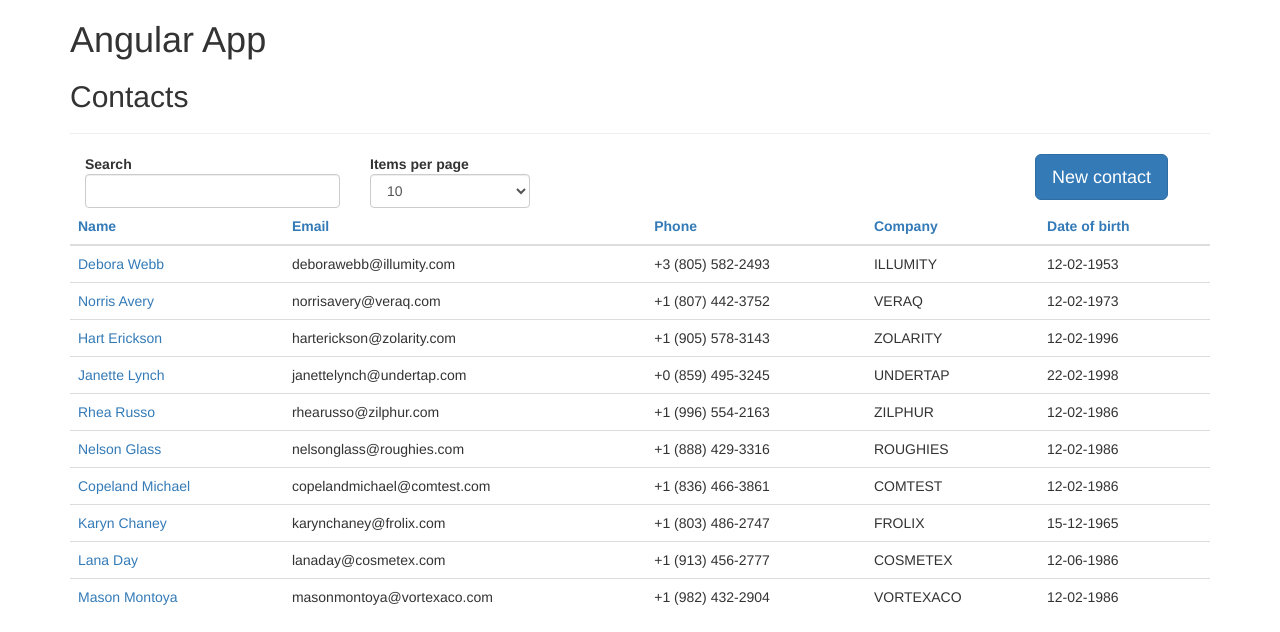
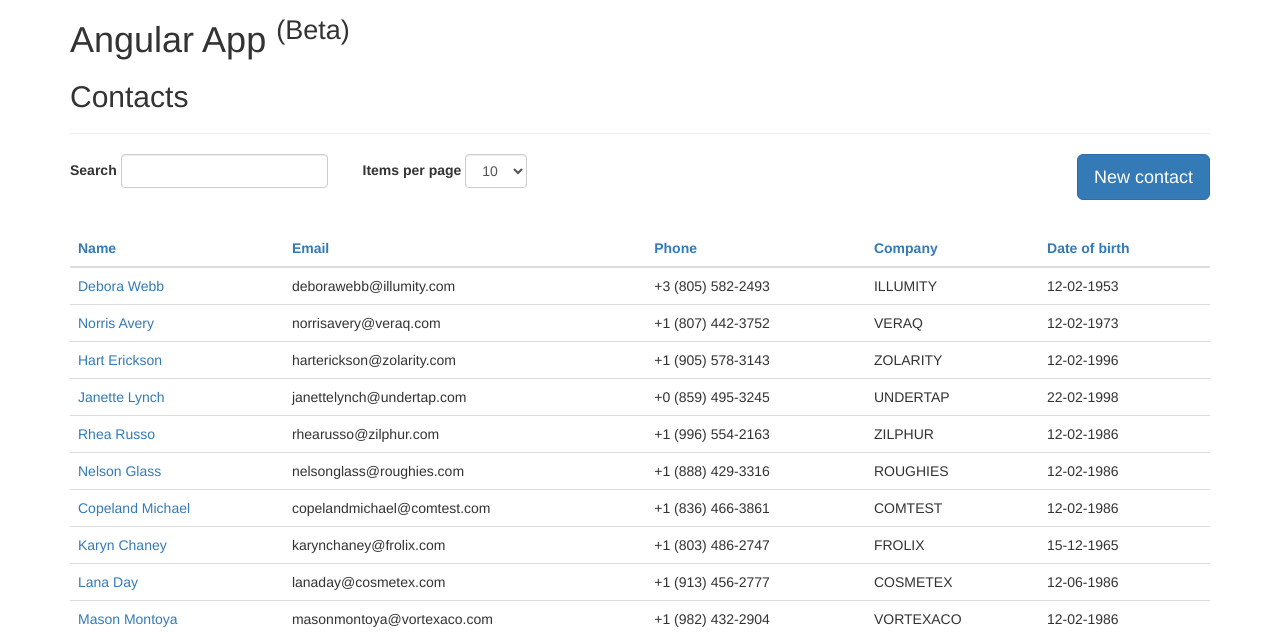
Before and after one commit to macruss/angular-app, a website: page src/index.html in a window 1280 px wide. Drawn offline with nearby package versions, Linux system fonts and the light colour scheme; some packages are replaced by stand-ins of ours; a script that the page names is missing.

Commit message:
changed page layout

```diff
--- a/src/css/main.css
+++ b/src/css/main.css
@@ -1,6 +1,9 @@
 /*.form-control {
   width: 30% !important;
 }*/
+.table {
+  margin-top: 30px !important;
+}
 
 th>a {
   -webkit-user-select: none;
--- a/src/index.html
+++ b/src/index.html
@@ -9,7 +9,7 @@
 </head>
 <body>
   <div class="container">
-    <h1>Angular App</h1>
+    <h1>Angular App <sup>(Beta)</sup></h1>
 
     <div ng-view></div>
   </div>
--- a/src/partials/contacts.html
+++ b/src/partials/contacts.html
@@ -1,19 +1,22 @@
 <h2>Contacts</h2>
 <hr>
-
+<div class="row">
+  <form class="form-inline">
     <div class="col-sm-3">
       <b>Search</b>
       <input class="form-control" id="search" ng-model="vm.search" ng-change="vm.setTotalItems()">
     </div>
 
-  <div class="col-sm-2">
+    <div class="col-sm-3">
       <b>Items per page </b>
       <select class="form-control" ng-model="vm.itemsPerPage" ng-options="opt for opt in vm.optItemsPerPage"></select>
     </div>
+  </form>
+  <div class="col-sm-2 pull-right">
+    <button onclick="location.href='#/new-contact'" class="btn  btn-primary btn-lg pull-right">New contact</button>
+  </div>
+</div>
 
-  <div class="col-sm-2 pull-right">
-    <button onclick="location.href='#/new-contact'" class="btn  btn-primary btn-lg ">New contact</button>
-  </div>
 <table class="table table-hover">
   <thead>
     <tr>
@@ -60,4 +63,8 @@
   </tbody>
 </table>
 
-<pagination total-items="vm.totalItems" ng-model="vm.currentPage" items-per-page="vm.itemsPerPage"></pagination>
+<div class="row">
+  <div class="col-sm-4 pull-left">
+    <pagination class=" pull-left" total-items="vm.totalItems" ng-model="vm.currentPage" items-per-page="vm.itemsPerPage"></pagination>
+  </div>
+</div>
```
Lines whose indentation alone changed are shown as unchanged.
